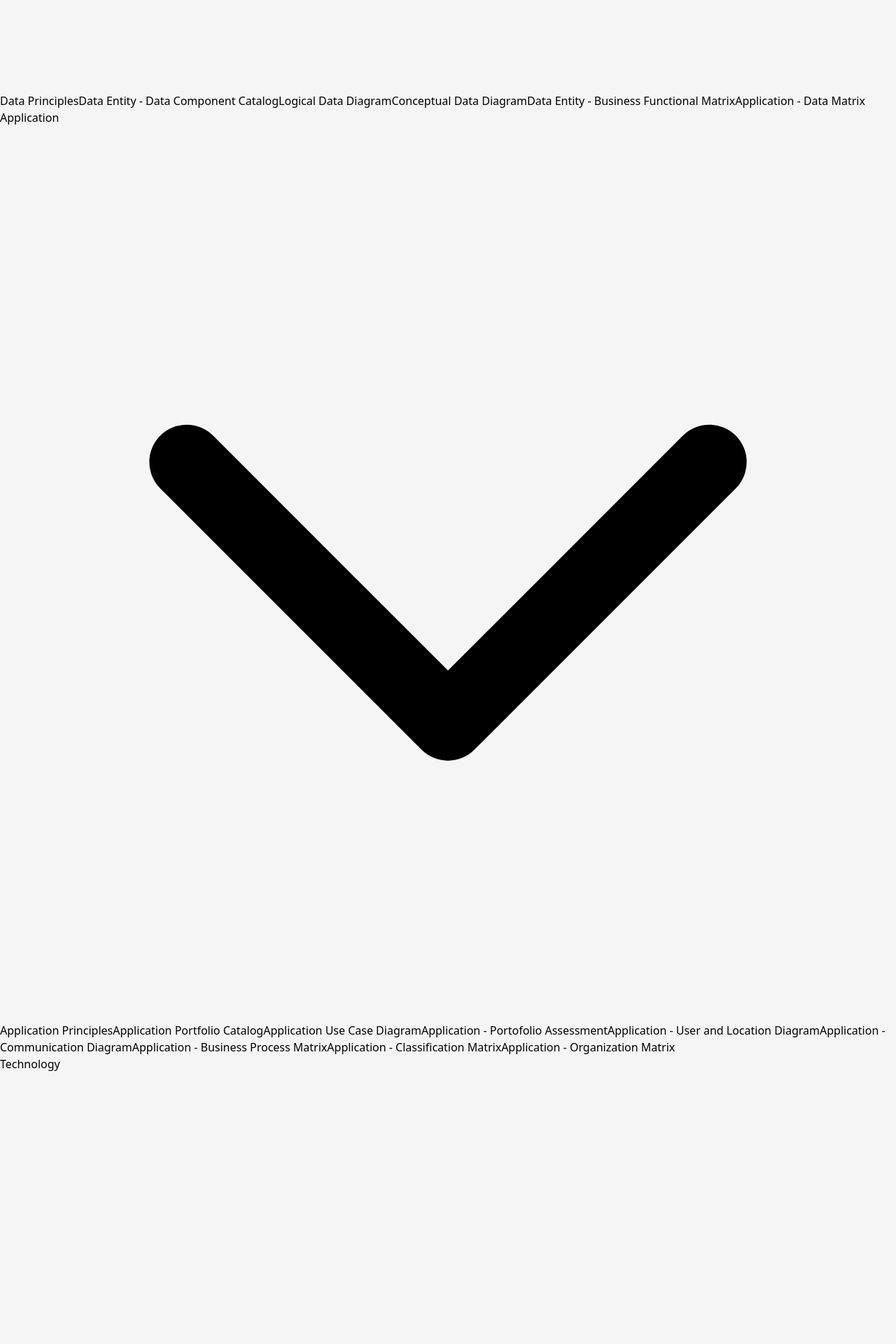
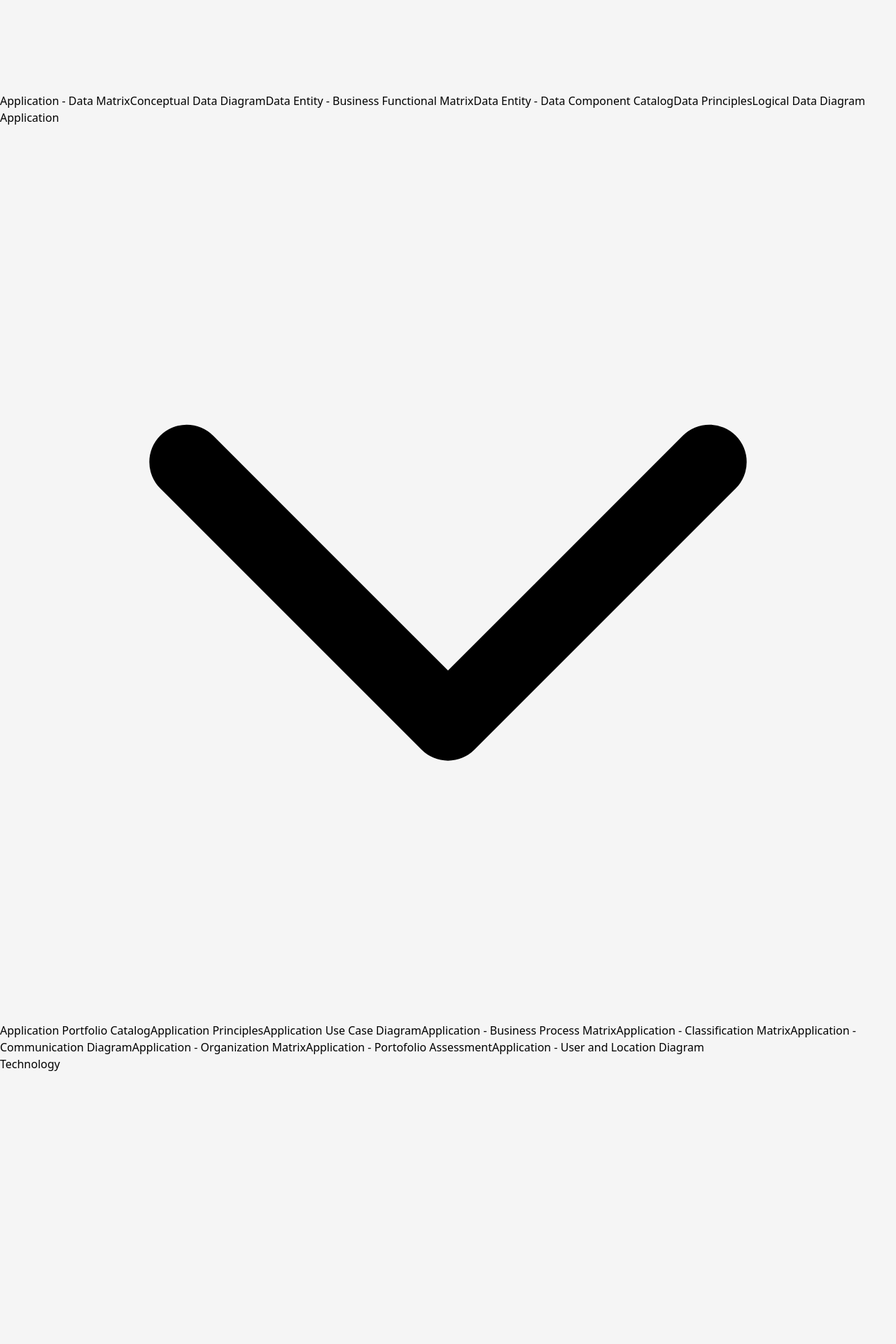
Before and after one commit to naomiguen/EA-MAGANG-BMKG, a React (Vite) app: page / in a window 1280 px wide. Shown: the part 3900-5820 px from the top of the page at 70% size. Built offline with nearby package versions, Linux system fonts and the light colour scheme; no server answers; the database is empty.

Commit message:
memperbarui nabar

```diff
--- a/src/components/Navbar.jsx
+++ b/src/components/Navbar.jsx
@@ -35,27 +35,27 @@ const Navbar = () => {
       name: 'Data Arch',
       href: '/data',
       children: [
-        { name: 'Data Principles', href: '/data/dataprinciples' },
-        { name: 'Data Entity - Data Component Catalog', href: '/data/component' },
-        { name: 'Logical Data Diagram', href: '/data/logical' },
+        { name: 'Application - Data Matrix', href: '/data/appmatrix' },
         { name: 'Conceptual Data Diagram', href: '/data/concept' },
         { name: 'Data Entity - Business Functional Matrix', href: '/data/function_matrix' },
-        { name: 'Application - Data Matrix', href: '/data/appmatrix' },
+        { name: 'Data Entity - Data Component Catalog', href: '/data/component' },
+        { name: 'Data Principles', href: '/data/dataprinciples' },
+        { name: 'Logical Data Diagram', href: '/data/logical' },
       ]
     },
     {
       name: 'Application',
       href: null,
       children: [
+        { name: 'Application Portfolio Catalog', href: '/app' },
         { name: 'Application Principles', href: '/app' },
-        { name: 'Application Portfolio Catalog', href: '/app' },
         { name: 'Application Use Case Diagram', href: '/app' },
-        { name: 'Application - Portofolio Assessment', href: '/app' },
-        { name: 'Application - User and Location Diagram', href: '/app' },
-        { name: 'Application - Communication Diagram', href: '/app' },
         { name: 'Application - Business Process Matrix', href: '/app' },
         { name: 'Application - Classification Matrix', href: '/app' },
+        { name: 'Application - Communication Diagram', href: '/app' },
         { name: 'Application - Organization Matrix', href: '/app' },
+        { name: 'Application - Portofolio Assessment', href: '/app'},
+        { name: 'Application - User and Location Diagram', href: '/app' },
       ]
     },
     {
```
